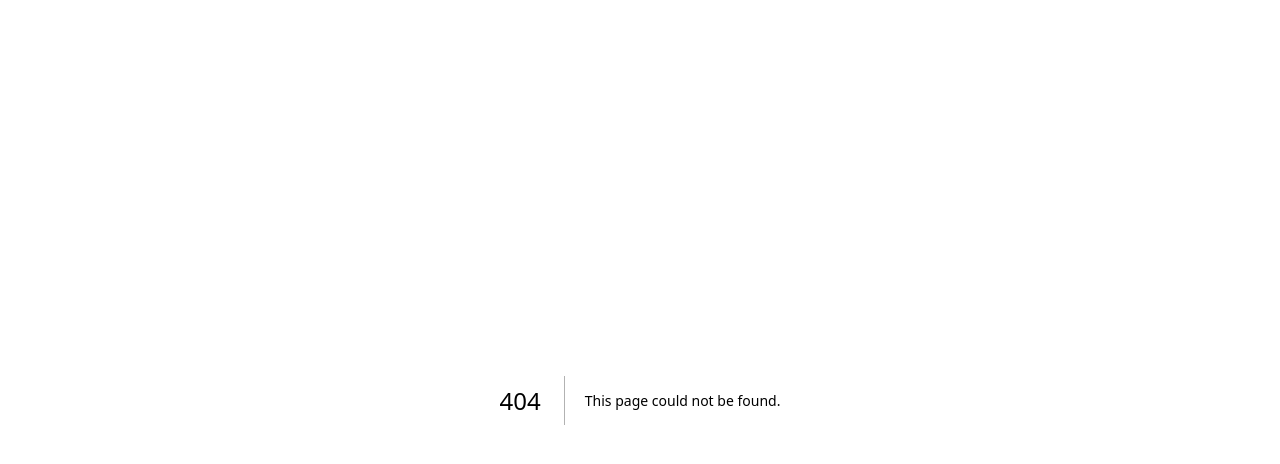
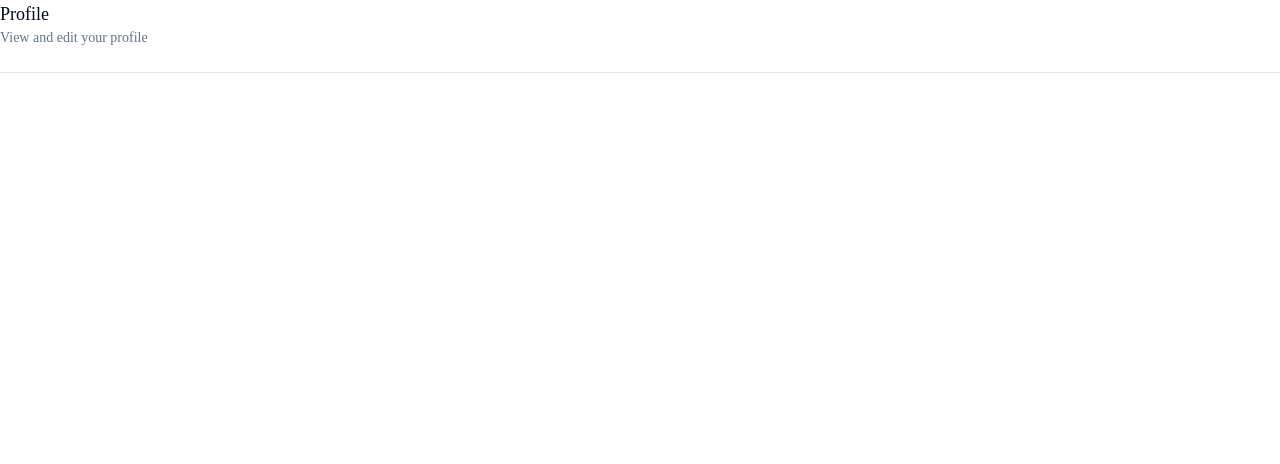
Before and after one commit to PABannier/NarrateMate.ai, a Next.js app: page /profile in a window 1280 px wide. Before the commit this address had no page. Shown: the top 464 px of the page. Built offline with nearby package versions, Linux system fonts and the light colour scheme.

Commit message:
initial commit

```diff
--- /dev/null
+++ b/src/app/profile/page.tsx
@@ -0,0 +1,17 @@
+import { Separator } from "@/components/ui/separator";
+// import { ProfileForm } from "@/app/profile/profile-form";
+
+export default function ProfilePage() {
+  return (
+    <div className="space-y-6">
+      <div>
+        <h3 className="text-lg font-medium">Profile</h3>
+        <p className="text-sm text-muted-foreground">
+          View and edit your profile
+        </p>
+      </div>
+      <Separator />
+      {/* <ProfileForm /> */}
+    </div>
+  );
+}
--- /dev/null
+++ b/src/app/profile/profile-form.tsx
@@ -0,0 +1,191 @@
+// "use client";
+
+// import Link from "next/link";
+// import { zodResolver } from "@hookform/resolvers/zod";
+// import { useFieldArray, useForm } from "react-hook-form";
+// import { z } from "zod";
+
+// import { cn } from "@/lib/utils";
+// import { Button } from "@/registry/new-york/ui/button";
+// import {
+//   Form,
+//   FormControl,
+//   FormDescription,
+//   FormField,
+//   FormItem,
+//   FormLabel,
+//   FormMessage,
+// } from "@/registry/new-york/ui/form";
+// import { Input } from "@/registry/new-york/ui/input";
+// import {
+//   Select,
+//   SelectContent,
+//   SelectItem,
+//   SelectTrigger,
+//   SelectValue,
+// } from "@/registry/new-york/ui/select";
+// import { Textarea } from "@/registry/new-york/ui/textarea";
+// import { toast } from "@/registry/new-york/ui/use-toast";
+
+// const profileFormSchema = z.object({
+//   username: z
+//     .string()
+//     .min(2, {
+//       message: "Username must be at least 2 characters.",
+//     })
+//     .max(30, {
+//       message: "Username must not be longer than 30 characters.",
+//     }),
+//   email: z
+//     .string({
+//       required_error: "Please select an email to display.",
+//     })
+//     .email(),
+//   bio: z.string().max(160).min(4),
+//   urls: z
+//     .array(
+//       z.object({
+//         value: z.string().url({ message: "Please enter a valid URL." }),
+//       })
+//     )
+//     .optional(),
+// });
+
+// type ProfileFormValues = z.infer<typeof profileFormSchema>;
+
+// // This can come from your database or API.
+// const defaultValues: Partial<ProfileFormValues> = {
+//   bio: "I own a computer.",
+//   urls: [
+//     { value: "https://shadcn.com" },
+//     { value: "http://twitter.com/shadcn" },
+//   ],
+// };
+
+// export function ProfileForm() {
+//   const form = useForm<ProfileFormValues>({
+//     resolver: zodResolver(profileFormSchema),
+//     defaultValues,
+//     mode: "onChange",
+//   });
+
+//   const { fields, append } = useFieldArray({
+//     name: "urls",
+//     control: form.control,
+//   });
+
+//   function onSubmit(data: ProfileFormValues) {
+//     toast({
+//       title: "You submitted the following values:",
+//       description: (
+//         <pre className="mt-2 w-[340px] rounded-md bg-slate-950 p-4">
+//           <code className="text-white">{JSON.stringify(data, null, 2)}</code>
+//         </pre>
+//       ),
+//     });
+//   }
+
+//   return (
+//     <Form {...form}>
+//       <form onSubmit={form.handleSubmit(onSubmit)} className="space-y-8">
+//         <FormField
+//           control={form.control}
+//           name="username"
+//           render={({ field }) => (
+//             <FormItem>
+//               <FormLabel>Username</FormLabel>
+//               <FormControl>
+//                 <Input placeholder="shadcn" {...field} />
+//               </FormControl>
+//               <FormDescription>
+//                 This is your public display name. It can be your real name or a
+//                 pseudonym. You can only change this once every 30 days.
+//               </FormDescription>
+//               <FormMessage />
+//             </FormItem>
+//           )}
+//         />
+//         <FormField
+//           control={form.control}
+//           name="email"
+//           render={({ field }) => (
+//             <FormItem>
+//               <FormLabel>Email</FormLabel>
+//               <Select onValueChange={field.onChange} defaultValue={field.value}>
+//                 <FormControl>
+//                   <SelectTrigger>
+//                     <SelectValue placeholder="Select a verified email to display" />
+//                   </SelectTrigger>
+//                 </FormControl>
+//                 <SelectContent>
+//                   <SelectItem value="m@example.com">m@example.com</SelectItem>
+//                   <SelectItem value="m@google.com">m@google.com</SelectItem>
+//                   <SelectItem value="m@support.com">m@support.com</SelectItem>
+//                 </SelectContent>
+//               </Select>
+//               <FormDescription>
+//                 You can manage verified email addresses in your{" "}
+//                 <Link href="/examples/forms">email settings</Link>.
+//               </FormDescription>
+//               <FormMessage />
+//             </FormItem>
+//           )}
+//         />
+//         <FormField
+//           control={form.control}
+//           name="bio"
+//           render={({ field }) => (
+//             <FormItem>
+//               <FormLabel>Bio</FormLabel>
+//               <FormControl>
+//                 <Textarea
+//                   placeholder="Tell us a little bit about yourself"
+//                   className="resize-none"
+//                   {...field}
+//                 />
+//               </FormControl>
+//               <FormDescription>
+//                 You can <span>@mention</span> other users and organizations to
+//                 link to them.
+//               </FormDescription>
+//               <FormMessage />
+//             </FormItem>
+//           )}
+//         />
+//         <div>
+//           {fields.map((field, index) => (
+//             <FormField
+//               control={form.control}
+//               key={field.id}
+//               name={`urls.${index}.value`}
+//               render={({ field }) => (
+//                 <FormItem>
+//                   <FormLabel className={cn(index !== 0 && "sr-only")}>
+//                     URLs
+//                   </FormLabel>
+//                   <FormDescription className={cn(index !== 0 && "sr-only")}>
+//                     Add links to your website, blog, or social media profiles.
+//                   </FormDescription>
+//                   <FormControl>
+//                     <Input {...field} />
+//                   </FormControl>
+//                   <FormMessage />
+//                 </FormItem>
+//               )}
+//             />
+//           ))}
+//           <Button
+//             type="button"
+//             variant="outline"
+//             size="sm"
+//             className="mt-2"
+//             onClick={() => append({ value: "" })}
+//           >
+//             Add URL
+//           </Button>
+//         </div>
+//         <Button type="submit">Update profile</Button>
+//       </form>
+//     </Form>
+//   );
+// }
```
